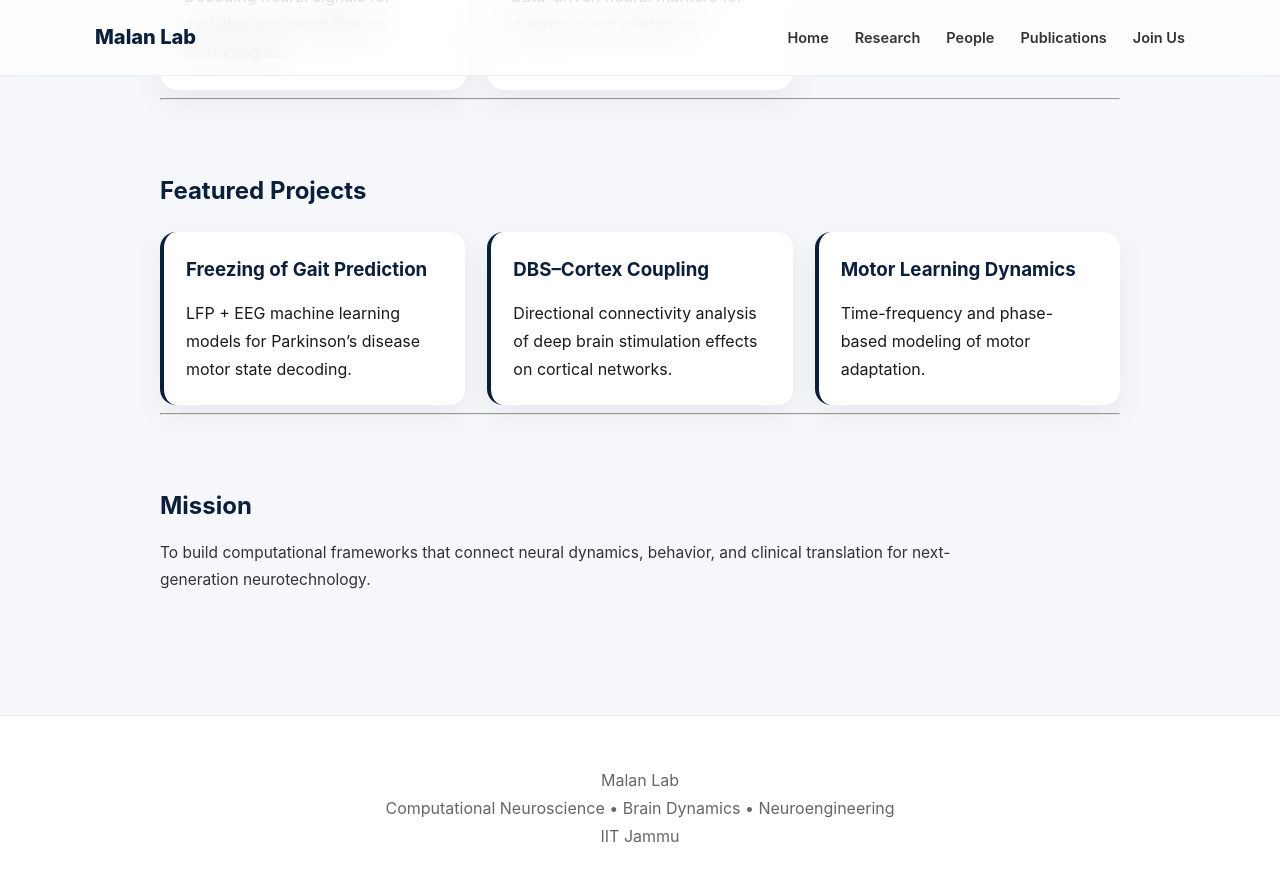
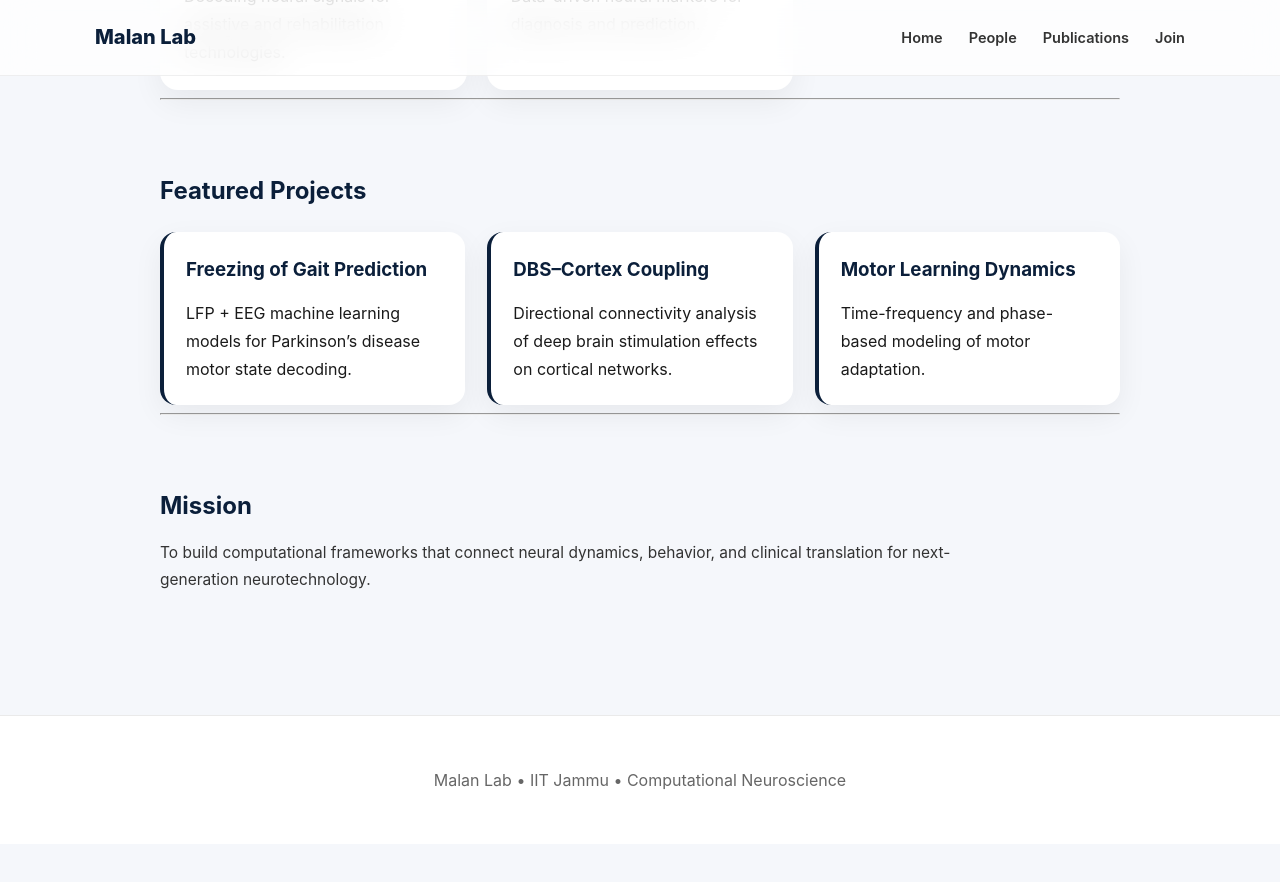
Before and after one commit to malanlab/malanlab.github.io, a Jekyll site: the page built from index.md, in a window 1280 px wide and 900 px high, scrolled down 1412 px. Shown: the top 882 px of the window. Built offline with Jekyll 4.4.1, drawn with Linux system fonts in a browser that asks for light colours; after the commit the page ends 2256 px from its top, so only the background shows below that.

Commit message:
Update default.html

```diff
--- a/_layouts/default.html
+++ b/_layouts/default.html
@@ -12,53 +12,27 @@
 
 <body>
 
-<!-- =========================
-     NAVBAR
-========================= -->
 <header class="navbar">
   <div class="nav-container">
-
-    <div class="logo">
-      Malan Lab
-    </div>
+    <div class="logo">Malan Lab</div>
 
     <nav class="nav-links">
       <a href="/">Home</a>
-      <a href="/#research">Research</a>
       <a href="/people/">People</a>
       <a href="/publications/">Publications</a>
-      <a href="/join/">Join Us</a>
+      <a href="/join/">Join</a>
     </nav>
-
   </div>
 </header>
 
-<!-- =========================
-     MAIN CONTENT
-========================= -->
-<main>
-  {{ content }}
+<main class="page">
+  <div class="container">
+    {{ content }}
+  </div>
 </main>
 
-<!-- =========================
-     FOOTER
-========================= -->
 <footer class="footer">
-  <div class="footer-inner">
-
-    <div class="footer-title">
-      Malan Lab
-    </div>
-
-    <div class="footer-text">
-      Computational Neuroscience • Brain Dynamics • Neuroengineering
-    </div>
-
-    <div class="footer-subtext">
-      IIT Jammu
-    </div>
-
-  </div>
+  Malan Lab • IIT Jammu • Computational Neuroscience
 </footer>
 
 </body>
```
